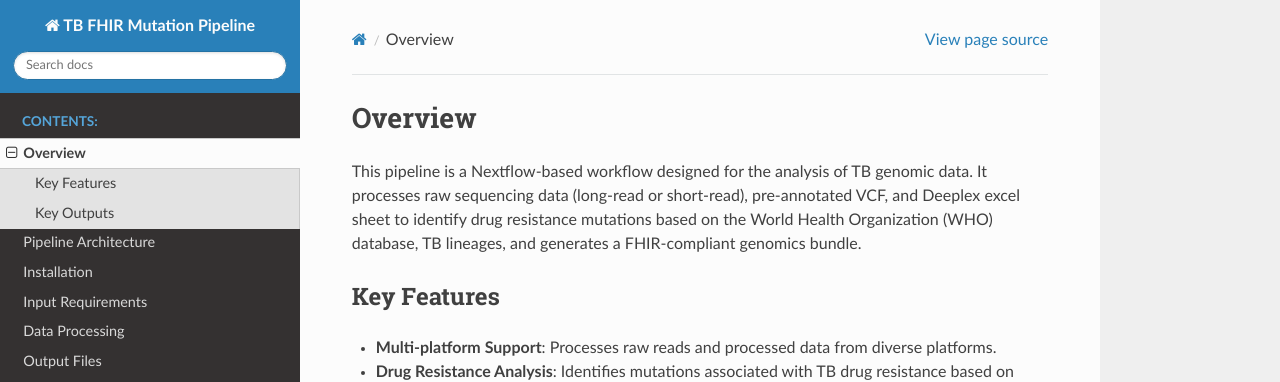
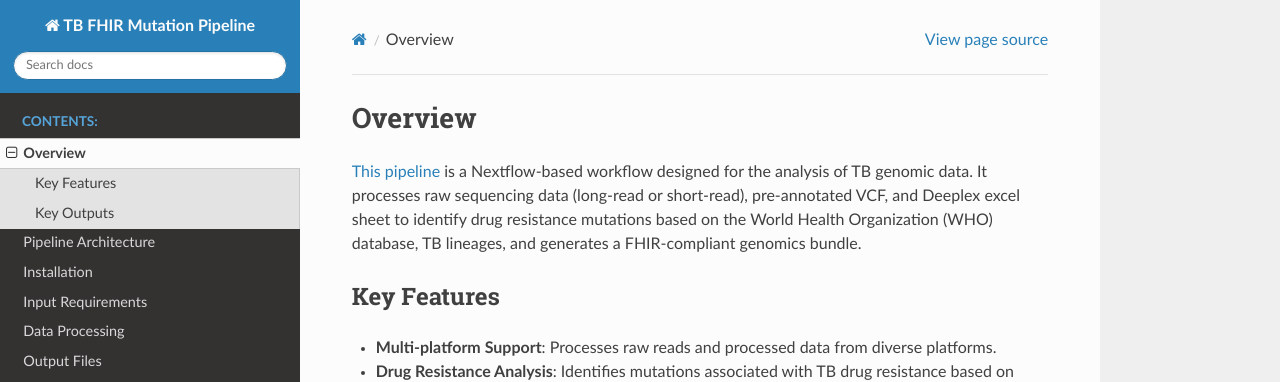
Before and after one commit to robind1/TB-pipeline-docs, a Sphinx documentation site: the page built from docs/source/overview.md, in a window 1280 px wide. Shown: the top 382 px of the page. Built offline with Sphinx 7.4.7 and the Read the Docs theme 3.1.0, drawn with Linux system fonts in a browser that asks for light colours; part of the change alters nothing that is shown.

```diff
--- a/docs/source/overview.md
+++ b/docs/source/overview.md
@@ -1,6 +1,6 @@
 # Overview
 
-This pipeline is a Nextflow-based workflow designed for the analysis of TB genomic data. It processes raw sequencing data (long-read or short-read), pre-annotated VCF, and Deeplex excel sheet to identify drug resistance mutations based on the World Health Organization (WHO) database, TB lineages, and generates a FHIR-compliant genomics bundle.
+[This pipeline](https://github.com/oucru-id/tb-to-fhir-full) is a Nextflow-based workflow designed for the analysis of TB genomic data. It processes raw sequencing data (long-read or short-read), pre-annotated VCF, and Deeplex excel sheet to identify drug resistance mutations based on the World Health Organization (WHO) database, TB lineages, and generates a FHIR-compliant genomics bundle.
 
 ## Key Features
 * **Multi-platform Support**: Processes raw reads and processed data from diverse platforms.
```
